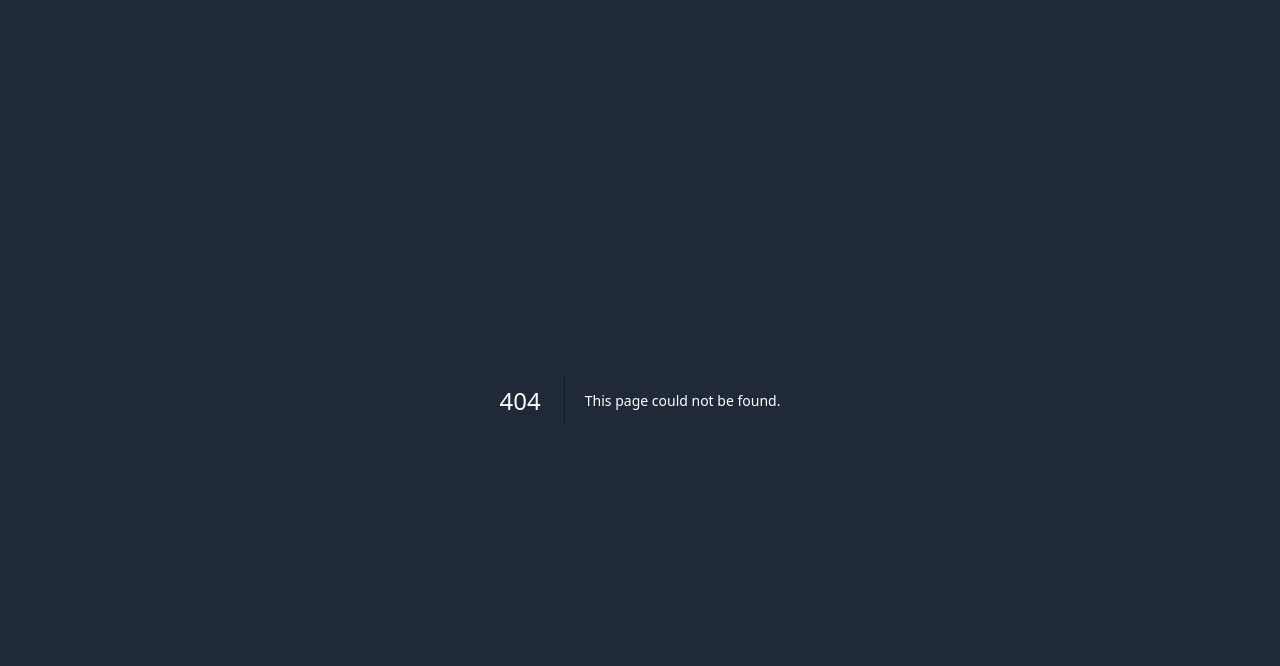
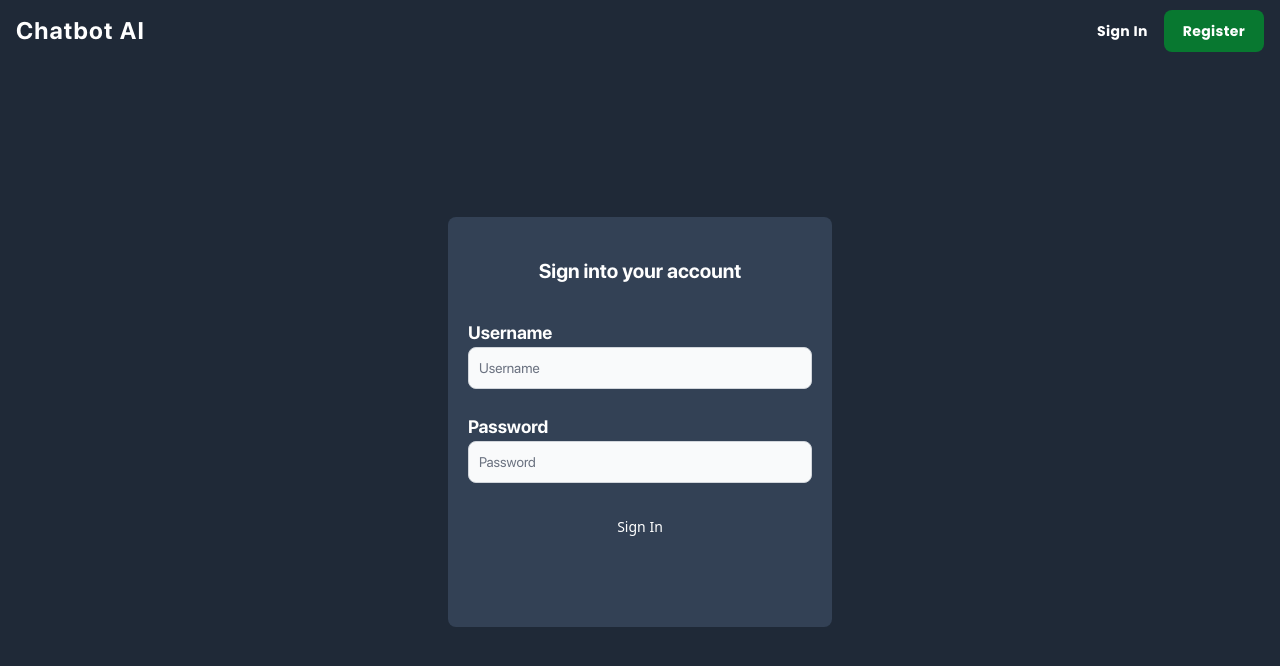
Before and after one commit to falarion08/Conyo-Chatbot-AI, a Next.js app in the folder chatbot/: page /login in a window 1280 px wide. Before the commit this address had no page. Shown: the top 666 px of the page. Built offline with nearby package versions, Linux system fonts and the light colour scheme.

Commit message:
Added Login page

```diff
--- a/chatbot/src/app/layout.tsx
+++ b/chatbot/src/app/layout.tsx
@@ -1,6 +1,6 @@
 import type { Metadata } from "next";
 import type { Viewport } from "next";
-
+import TopNavigationBar from "@/components/TopNavigationBar";
 import "./globals.css";
 import { poppins, sf_pro } from "@/utils/fonts";
 
@@ -25,7 +25,11 @@ export default function RootLayout({
 }>) {
   return (
     <html lang="en">
-      <body className={`${sf_pro.variable} ${poppins.variable} bg-gray-800 antialiased text-white`}>{children}</body>
+      <body className={`${sf_pro.variable} ${poppins.variable} bg-gray-800 antialiased text-white`}>
+        <TopNavigationBar/>
+
+        {children}
+      </body>
     </html>
   );
 }
--- /dev/null
+++ b/chatbot/src/app/login/page.tsx
@@ -0,0 +1,26 @@
+import { loginUser } from "@/utils/userActions"
+import { Button, Label, TextInput } from "flowbite-react";
+export default function Login(){
+    return(
+        <div className="h-[90vh] flex items-center justify-center">
+            <div>
+                <div className="bg-slate-700 rounded-lg w-96 px-5 pt-10 pb-20">
+                    <p className="text-center font-sfpro font-bold text-xl mb-[10%]">Sign into your account</p>
+
+                    <form action={loginUser} id="login-form" className="flex flex-col gap-6">
+
+                        <div>
+                        <Label htmlFor="username" value="Username" className="text-white font-sfpro font-bold text-lg "/>
+                        <TextInput  className="font-sfpro text-base" placeholder="Username" id="username" name="username" type="text"/>
+                        </div>
+                        <div>
+                        <Label htmlFor="password" value="Password" className="text-white font-sfpro font-bold text-lg "/>
+                        <TextInput className="font-sfpro text-base" placeholder="Password" id="password" name="password" type="password" />
+                        </div>
+                        <Button color={"sucess"}>Sign In</Button>
+                    </form>
+                </div>
+            </div>
+        </div>
+    )
+}
--- a/chatbot/src/app/page.tsx
+++ b/chatbot/src/app/page.tsx
@@ -13,11 +13,10 @@ export default function Home() {
 
   return (
     <>
-      <TopNavigationBar/>
       <div className="flex flex-row justify-evenly items-center px-5 h-[80vh] ">
 
       <div className=" max-w-[720px]">
-        <span className={` font-sfpro font-bold text-5xl text-start `}>ROBCHAT AI: Your <span className="underline text-green-400">personalized</span> Chatbot</span>
+        <span className={` font-sfpro font-bold text-5xl text-start `}>ROBCHAT AI: Your <span className=" text-green-400">personalized</span> Chatbot</span>
           <p className="mt-[2%] text-base font-sfpro tracking-wide">
             Introducing your friendly and smart AI chatbot, designed to be your go-to companion for both
             conversations and small tasks. Whether you're in the mood for a chat or need help with quick,
@@ -27,7 +26,7 @@ export default function Home() {
             enjoyable, and stress-free.
           </p>
             <div>
-            <Button as={Link} href="#" className="bg-[#087830] tracking-wide hover:bg-green-500 active:bg-[#087830] max-w-48 rounded-full font-poppins font-semibold mt-[5%]">Get Started</Button>
+            <Button as={Link} href="login" className="bg-[#087830] tracking-wide hover:bg-green-500 active:bg-[#087830] max-w-48 rounded-full font-poppins font-semibold mt-[5%]">Get Started</Button>
 
             </div>
         </div>
--- /dev/null
+++ b/chatbot/src/utils/definitions.ts
@@ -0,0 +1,4 @@
+type User = {
+    username: string,
+    password:string,
+}
--- /dev/null
+++ b/chatbot/src/utils/userActions.ts
@@ -0,0 +1,5 @@
+"use server";
+export async function loginUser(formData: FormData){
+    console.log(formData);
+
+}
```
